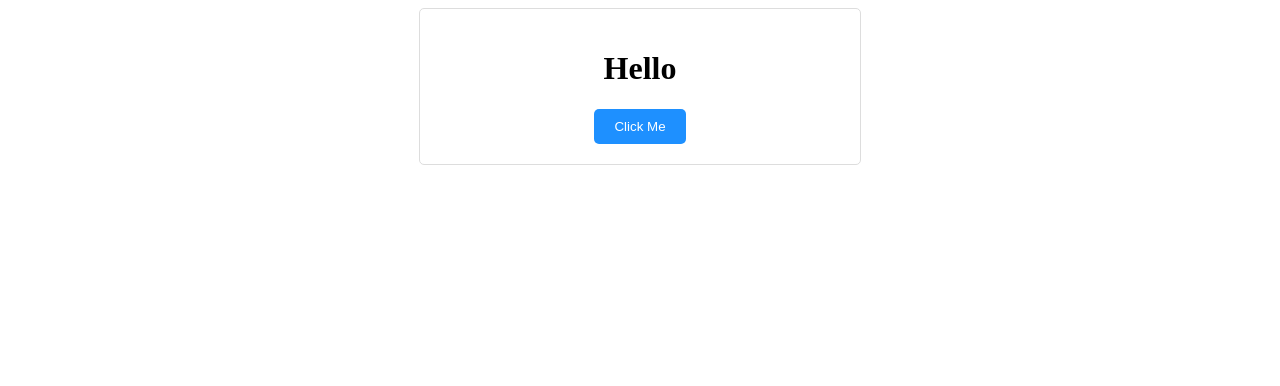
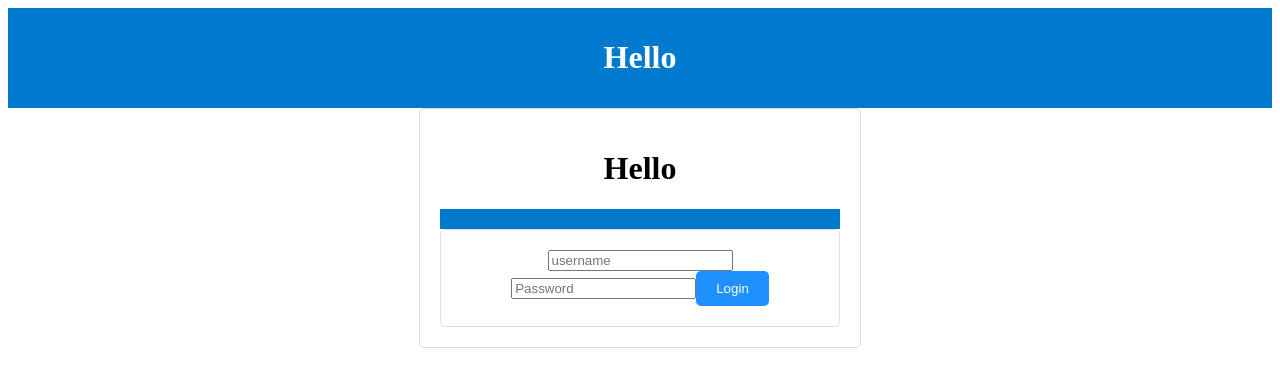
Before and after one commit to nikosajadi/Next-App, a Next.js app: page / in a window 1280 px wide. Shown: the top 386 px of the page. Built offline with nearby package versions, Linux system fonts and the light colour scheme.

Commit message:
[Update] Add login form

```diff
--- a/src/pages/components/Button.tsx
+++ b/src/pages/components/Button.tsx
@@ -1,7 +1,8 @@
 /** @jsxImportSource @emotion/react */
 import { css } from '@emotion/react';
+import React, { Children } from 'react';
 
-export default function Button() {
+export default function Button({children}: {childre: React.ReactNode}) {
   return (
     <button
       css={css`
@@ -16,7 +17,7 @@ export default function Button() {
         }
       `}
     >
-      Click Me
+      {children}
     </button>
   );
 }
--- a/src/pages/components/Header.tsx
+++ b/src/pages/components/Header.tsx
@@ -1,9 +1,17 @@
 /** @jsxImportSource @emotion/react */
 import { css } from '@emotion/react';
 
-
-export default function Header() {
-  <div>
-   It is me
-  </div>
+export default function Header({ children }: { children: React.ReactNode }) {
+  return (
+    <header
+      css={css`
+        background-color: #007acc;
+        color: white;
+        padding: 10px;
+        text-align: center;
+      `}
+    >
+      {children}
+    </header>
+  );
 }
--- a/src/pages/index.tsx
+++ b/src/pages/index.tsx
@@ -4,6 +4,7 @@ import { css } from '@emotion/react';
 import Button from './components/Button';
 import LayoutAuth from './containers/LayoutAuth/LayoutAuth';
 import Header from './components/Header';
+import Login from './login';
 
 
 export default function Home() {
@@ -11,12 +12,13 @@ export default function Home() {
     <div>
       <Header>
         <title>Login Form</title>
+        <h1>Hello</h1>
       </Header>
 
     <LayoutAuth>
     <>
       <h1>Hello</h1>
-      <Button />
+      <Login />
     </>
     </LayoutAuth>
     </div>
--- /dev/null
+++ b/src/pages/login.tsx
@@ -0,0 +1,25 @@
+/** @jsxImportSource @emotion/react */
+import { css } from '@emotion/react';
+import LayoutAuth from './containers/LayoutAuth/LayoutAuth';
+import Header from './components/Header';
+import Button from './components/Button';
+
+export default function Login() {
+  return(
+    <div>
+    <Header>
+      <title>Login</title>
+      <link rel='icon'href=''></link>
+    </Header>
+    <LayoutAuth>
+      <>
+      <form>
+      <input type='text' placeholder='username'></input>
+      <input type='text' placeholder='Password'></input>
+      <Button>Login</Button>
+      </form>
+      </>
+    </LayoutAuth>
+    </div>
+  )
+}
```
